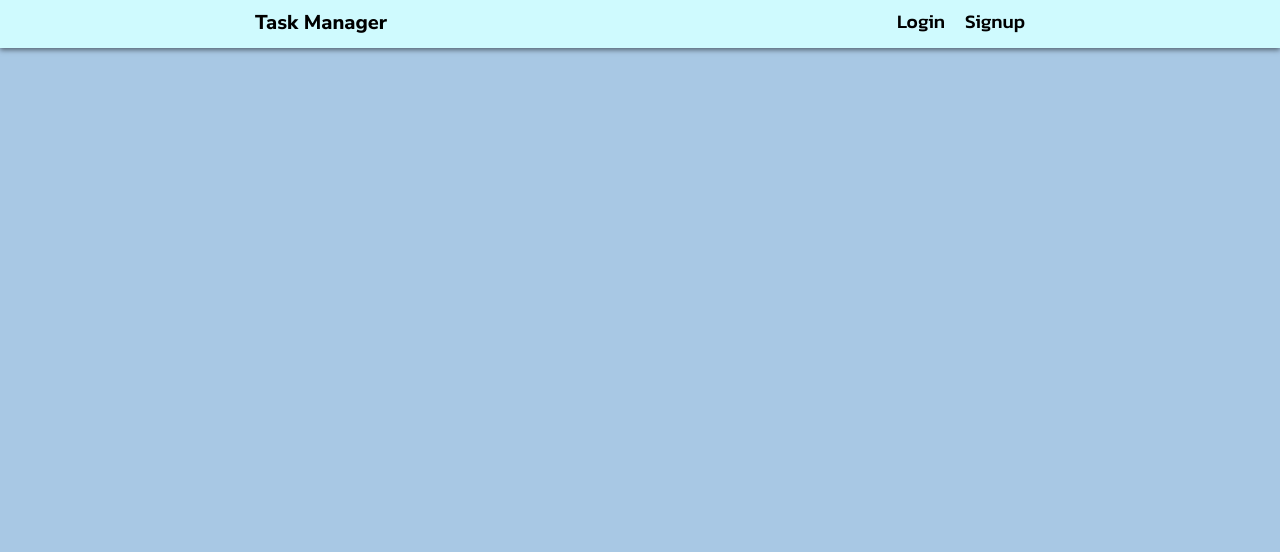
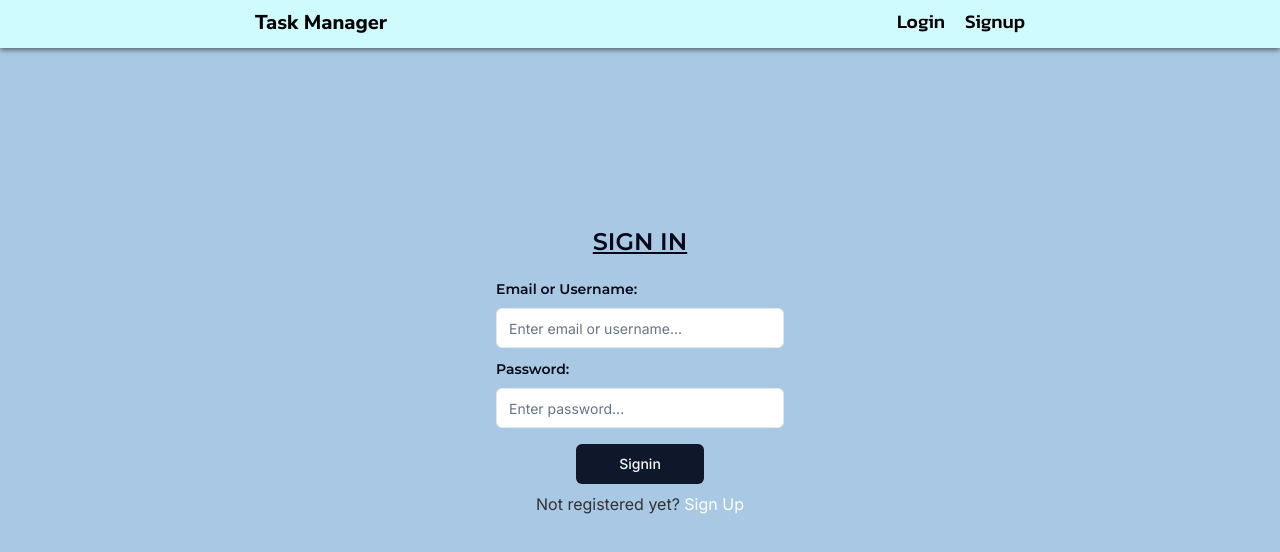
Before and after one commit to kaushik7kk/Task-Manager-Nextjs, a Next.js app: page /login in a window 1280 px wide. Shown: the top 552 px of the page. Built offline with nearby package versions, Linux system fonts and the light colour scheme.

Commit message:
fix next-auth session

```diff
--- a/src/app/(auth)/login/page.tsx
+++ b/src/app/(auth)/login/page.tsx
@@ -1,13 +1,141 @@
-import Topbar from '@/components/Topbar'
-import React from 'react'
+"use client";
 
-export default function Login() {
+import "@/styles/Signup.css";
+import Topbar from "@/components/Topbar";
+import { z } from "zod";
+import { zodResolver } from "@hookform/resolvers/zod";
+import {
+  FormControl,
+  FormField,
+  FormItem,
+  FormLabel,
+  FormMessage,
+} from "@/components/ui/form";
+import { Input } from "@/components/ui/input";
+import React, { useEffect, useState } from "react";
+import { FormProvider, useForm } from "react-hook-form";
+import { Button } from "@/components/ui/button";
+import { Loader2 } from "lucide-react";
+import Link from "next/link";
+import axios, { AxiosError } from "axios";
+import { useDebounceCallback } from "usehooks-ts";
+import { ApiResponse } from "@/types/ApiResponse";
+import { useRouter } from "next/navigation";
+import { useToast } from "@/hooks/use-toast";
+import { signinSchema } from "@/schemas/signinSchema";
+import { getSession, signIn, useSession } from "next-auth/react";
+
+export default function Signup() {
+
+  // States.
+  const [isSubmitting, setIsSubmitting] = useState(false);
+
+  // Toast.
+  const { toast } = useToast();
+
+  // Setting up validation for the entire form using ZOD and usehooks.
+  const form = useForm({
+    resolver: zodResolver(signinSchema),
+    defaultValues: {
+      identifier: "",
+      password: "",
+    },
+  });
+
+  // Form Submission Handler.
+  const onSubmitHandler = async (data: z.infer<typeof signinSchema>) => {
+    setIsSubmitting(true);
+    try {
+      const response = await signIn("credentials", {
+        redirect: false,
+        identifier: data.identifier,
+        password: data.password,
+      });
+      console.log(response);
+    } catch (error) {
+      console.log(error);
+    } finally {
+      setIsSubmitting(false);
+      const session = await getSession();
+      toast({
+        title: "Login successful",
+        description: `Welcome ${session?.user.fname} ${session?.user.lname}`
+      })
+    }
+  };
+
   return (
     <>
-        <Topbar />
-        <div className="login-container">
-
-        </div>
+      <Topbar />
+      {/* React Hook Form Setup */}
+      <FormProvider {...form}>
+        <form
+          action=""
+          onSubmit={form.handleSubmit(onSubmitHandler)}
+          className="w-72 mt-44 mx-auto flex flex-col align-center"
+        >
+          {/* Heading for the signup form. */}
+          <div className="form-heading mx-auto mb-2">SIGN IN</div>
+          <FormField
+            control={form.control}
+            name="identifier"
+            render={({ field }) => (
+              <FormItem className="form-item">
+                <FormLabel className="inp-label">Email or Username:</FormLabel>
+                <FormControl>
+                  <Input
+                    className="inputs"
+                    placeholder="Enter email or username..."
+                    {...field}
+                    onChange={(e) => {
+                      field.onChange(e);
+                    }}
+                    required
+                  />
+                </FormControl>
+                <FormMessage />
+              </FormItem>
+            )}
+          />
+          <FormField
+            control={form.control}
+            name="password"
+            render={({ field }) => (
+              <FormItem className="form-item">
+                <FormLabel className="inp-label">Password:</FormLabel>
+                <FormControl>
+                  <Input
+                    type="password"
+                    className="inputs"
+                    placeholder="Enter password..."
+                    {...field}
+                    onChange={(e) => {
+                      field.onChange(e);
+                    }}
+                    required
+                  />
+                </FormControl>
+                <FormMessage />
+              </FormItem>
+            )}
+          />
+          <Button type="submit" className="w-32 mx-auto mt-4">
+            {isSubmitting ? (
+              <>
+                <Loader2 className="mr-2 h-4 w-4 animate-spin" /> Please Wait
+              </>
+            ) : (
+              "Signin"
+            )}
+          </Button>
+          <div className="sign-link w-52 mt-2 mx-auto">
+            Not registered yet?&nbsp;
+            <Link href="/signup" className="text-white">
+              Sign Up
+            </Link>
+          </div>
+        </form>
+      </FormProvider>
     </>
-  )
+  );
 }
--- /dev/null
+++ b/src/app/api/auth/[...nextauth]/options.ts
@@ -0,0 +1,82 @@
+import { dbConnect } from "@/lib/dbConnect";
+import { UserModel } from "@/models/User";
+import { NextAuthOptions } from "next-auth";
+import CredentialsProvider from "next-auth/providers/credentials";
+import bcryptjs from "bcryptjs";
+
+export const authOptions: NextAuthOptions = {
+  // Configure one or more authentication providers
+  providers: [
+    CredentialsProvider({
+      id: "credentials",
+      name: "Credentials",
+      credentials: {
+        username: { label: "username", type: "text" },
+        email: { label: "email", type: "email" },
+        password: { label: "password", type: "password" },
+      },
+      async authorize(credentials: any): Promise<any> {
+        await dbConnect();
+
+        try {
+          const user = await UserModel.findOne({
+            $or: [
+              { email: credentials.identifier },
+              { username: credentials.identifier },
+            ],
+          });
+
+          if (!user) {
+            throw new Error("No user found with this email or username.");
+          }
+
+          const correctPassword = await bcryptjs.compare(
+            credentials.password,
+            user.password
+          );
+
+          if (correctPassword) {
+            return user;
+          } else {
+            throw new Error("Incorrect Password");
+          }
+        } catch (error: any) {
+          throw new Error(error);
+        }
+      },
+    }),
+  ],
+  callbacks: {
+    async jwt({ token, user }) {
+      if (user) {
+        token._id = user._id?.toString();
+        token.fname = user.fname;
+        token.mname = user.mname;
+        token.lname = user.lname;
+        token.username = user.username;
+        token.email = user.email;
+        token.tasks = user.tasks;
+      }
+      return token;
+    },
+    async session({ session, token }) {
+      if (token) {
+        session.user._id = token._id?.toString();
+        session.user.fname = token.fname;
+        session.user.mname = token.mname;
+        session.user.lname = token.lname;
+        session.user.username = token.username;
+        session.user.email = token.email;
+        session.user.tasks = token.tasks;
+      }
+      return session;
+    },
+  },
+  pages: {
+    signIn: "/login",
+  },
+  session: {
+    strategy: "jwt",
+  },
+  secret: process.env.NEXTAUTH_SECRET,
+};
--- a/src/app/api/auth/options.ts
+++ /dev/null
@@ -1,24 +0,0 @@
-import { dbConnect } from "@/lib/dbConnect";
-import { NextAuthOptions } from "next-auth";
-import CredentialsProvider from "next-auth/providers/credentials";
-
-export const authOptions: NextAuthOptions = {
-  // Configure one or more authentication providers
-  providers: [
-    CredentialsProvider({
-      id: "credentials",
-      name: "Credentials",
-      credentials: {
-        username: {label: "uname", type: "text"},
-        password: {label: "pass", type: "password"}
-      },
-      async authorize(credentials: any): Promise<any> {
-        await dbConnect();
-
-      }
-    }),
-  ],
-  pages: {
-    signIn: "/login",
-  },
-};
--- a/src/app/landing/page.tsx
+++ b/src/app/landing/page.tsx
@@ -1,9 +1,13 @@
+"use client"
+
 import Topbar from "@/components/Topbar";
-import React from "react";
+import React, { useEffect } from "react";
 import "@/styles/Landing.css";
 import Link from "next/link";
+import { getSession } from "next-auth/react";
 
 export default function Landing() {
+
   return (
     <>
       {/* <div className="mx-auto text-center">LANDING PAGE</div> */}
--- /dev/null
+++ b/src/schemas/signinSchema.ts
@@ -0,0 +1,7 @@
+import { z } from "zod";
+import { emailValidation, passwordValidation, usernameValidation } from "./signupSchema";
+
+export const signinSchema = z.object({
+    identifier: usernameValidation || emailValidation,
+    password: passwordValidation,
+})
--- a/src/schemas/signupSchema.ts
+++ b/src/schemas/signupSchema.ts
@@ -29,12 +29,12 @@ export const usernameValidation = z
   );
 
 //Validation for email.
-const emailValidation = z.string().email({
+export const emailValidation = z.string().email({
   message: "Invalid email address",
 });
 
 //Validation for password.
-const passwordValidation = z
+export const passwordValidation = z
   .string()
   .min(8, "Password should be at least 8 characters long.")
   .regex(
--- /dev/null
+++ b/src/types/next-auth.d.ts
@@ -0,0 +1,38 @@
+import { Task } from "@/models/Task";
+import "next-auth";
+import { DefaultSession } from "next-auth";
+
+declare module "next-auth" {
+  interface User {
+    _id?: string;
+    fname?: string;
+    mname?: string;
+    lname?: string;
+    username?: string;
+    email?: string;
+    tasks?: Task[];
+  }
+  interface Session {
+    user: {
+        _id?: string;
+        fname?: string;
+        mname?: string;
+        lname?: string;
+        username?: string;
+        email?: string;
+        tasks?: Task[];
+    } & DefaultSession["user"];
+  }
+}
+
+declare module "next-auth/jwt" {
+  interface JWT {
+    _id?: string;
+    fname?: string;
+    mname?: string;
+    lname?: string;
+    username?: string;
+    email?: string;
+    tasks?: Task[];
+  }
+}
```
Also changed, not shown: src/app/api/auth/[...nextauth]/route.ts (renamed from src/app/api/auth/[...nextauth].ts), src/app/api/signup/route.ts (line endings or trailing spaces), 1 other file (tests, documents, lock files or other folders).
